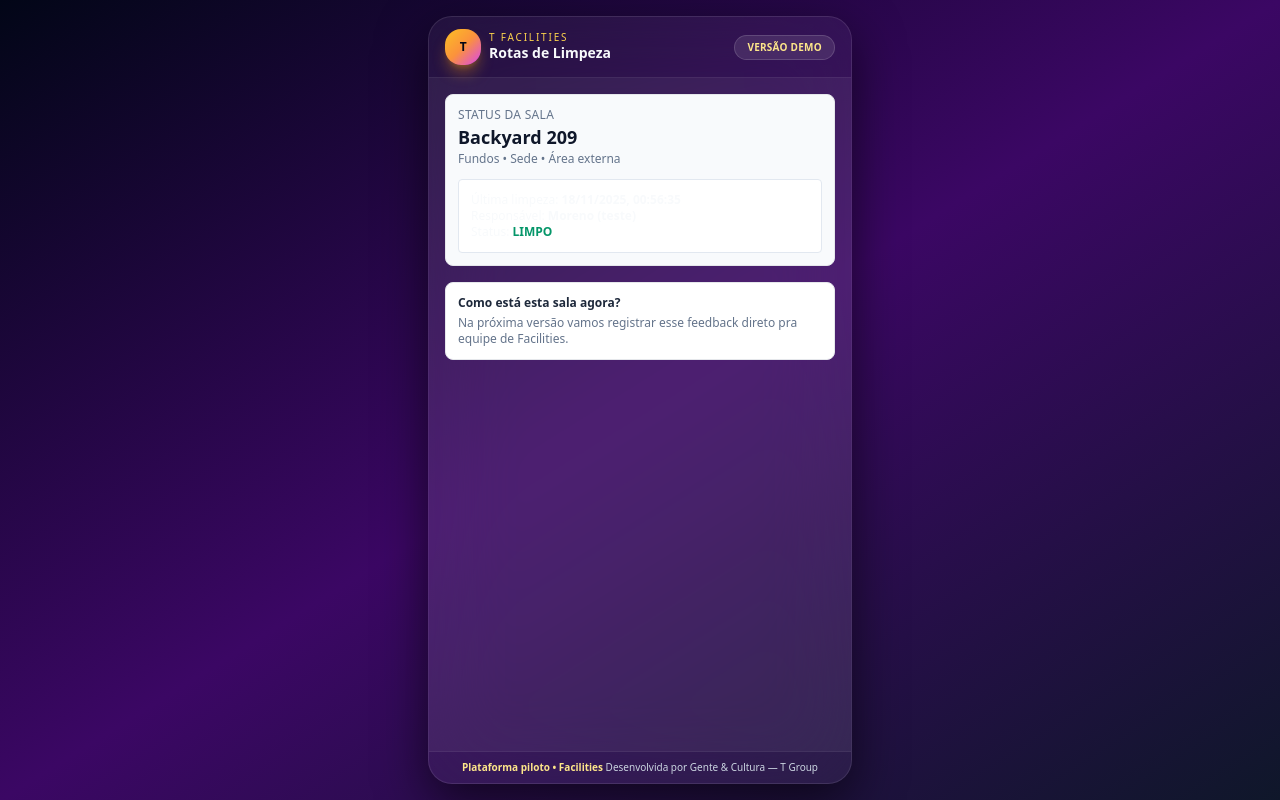
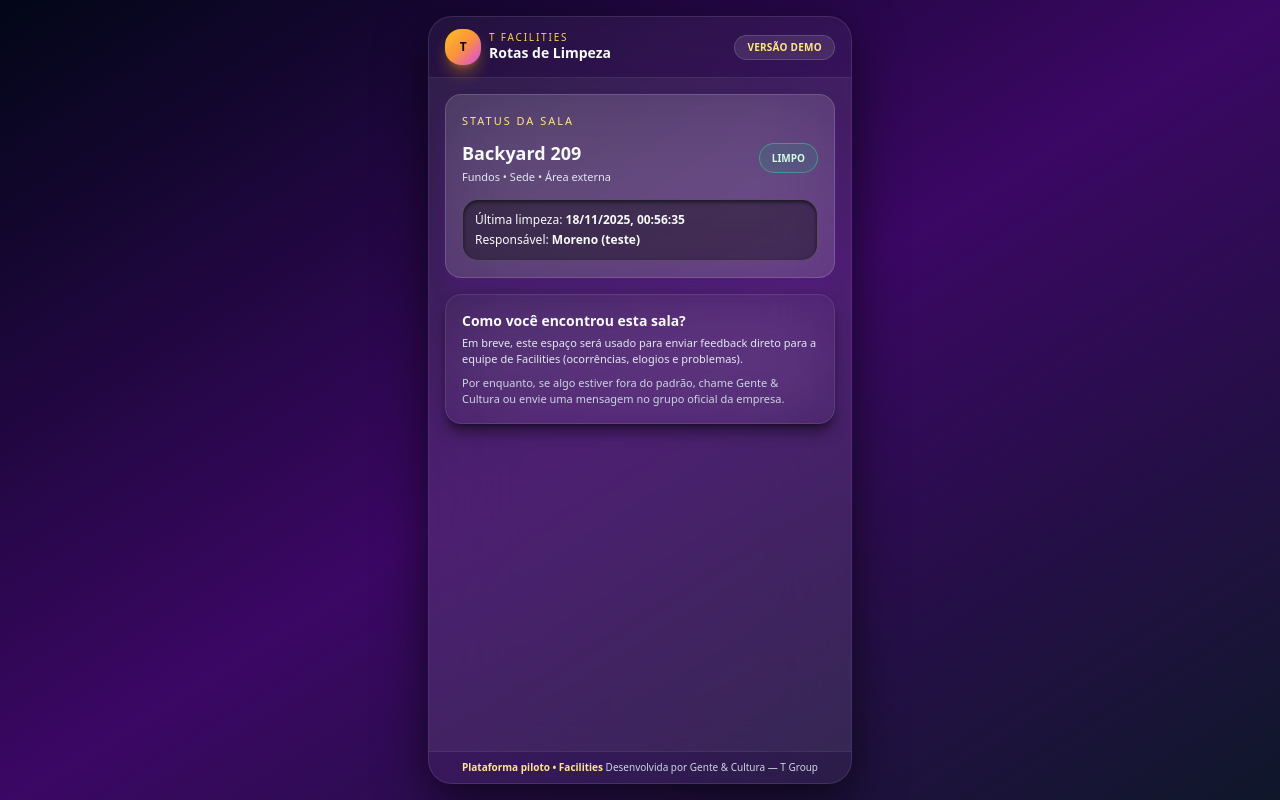
Before and after one commit to morenotgroup/t-facilities-rotas, a Next.js app: page /sala/backyard-209 in a window 1280 px wide. Built offline with nearby package versions, Linux system fonts and the light colour scheme.

Commit message:
Update page.tsx

```diff
--- a/app/sala/[slug]/page.tsx
+++ b/app/sala/[slug]/page.tsx
@@ -12,65 +12,81 @@ export default function SalaStatusPage({ params }: Props) {
   if (!ambiente) {
     return (
       <div className="p-4">
-        <p className="text-sm text-red-600">
-          Sala não encontrada. Verifique se o QR Code está correto.
-        </p>
+        <section className="rounded-2xl border border-red-500/40 bg-red-500/15 p-4 text-sm text-red-50 shadow-lg shadow-red-900/50 backdrop-blur-xl">
+          <p className="font-semibold">Sala não encontrada</p>
+          <p className="mt-1 text-xs text-red-100/90">
+            O QR Code pode estar desatualizado. Avise a equipe de Facilities ou
+            Gente &amp; Cultura.
+          </p>
+        </section>
       </div>
     )
   }
 
   const statusInfo = ultimoStatusPorAmbiente[ambiente.id]
 
+  const statusBadge =
+    statusInfo?.status === 'LIMPO'
+      ? 'bg-emerald-500/15 text-emerald-100 border border-emerald-400/50'
+      : statusInfo?.status === 'PENDENTE'
+        ? 'bg-amber-500/15 text-amber-100 border border-amber-400/50'
+        : 'bg-slate-500/20 text-slate-100 border border-slate-400/40'
+
   return (
-    <div className="flex flex-col gap-4 p-4">
-      <section className="rounded-lg border bg-slate-50 p-3">
-        <p className="text-xs uppercase tracking-wide text-slate-500">Status da sala</p>
-        <p className="text-lg font-semibold text-slate-900">{ambiente.nome}</p>
-        <p className="text-xs text-slate-500">
-          {ambiente.andar} • {ambiente.bloco} • {ambiente.tipo}
+    <div className="flex flex-col gap-4 p-4 pb-6">
+      <section className="rounded-2xl border border-white/15 bg-white/10 p-4 text-sm text-slate-50 shadow-lg shadow-purple-900/50 backdrop-blur-2xl">
+        <p className="text-[11px] uppercase tracking-[0.18em] text-amber-200">
+          Status da sala
         </p>
+        <div className="mt-2 flex items-start justify-between gap-2">
+          <div>
+            <p className="text-lg font-semibold">{ambiente.nome}</p>
+            <p className="text-[11px] text-slate-200">
+              {ambiente.andar} • {ambiente.bloco} • {ambiente.tipo}
+            </p>
+          </div>
+          <div
+            className={`mt-1 inline-flex items-center rounded-full px-3 py-1 text-[10px] font-semibold ${statusBadge}`}
+          >
+            {statusInfo?.status ?? 'SEM REGISTROS'}
+          </div>
+        </div>
 
         {statusInfo ? (
-          <div className="mt-3 rounded border border-slate-200 bg-white p-3 text-xs">
+          <div className="mt-3 rounded-2xl border border-white/15 bg-black/35 p-3 text-xs text-slate-50 shadow-inner shadow-black/60">
             <p>
               Última limpeza:{' '}
               <span className="font-semibold">
                 {new Date(statusInfo.dataHoraISO).toLocaleString('pt-BR')}
               </span>
             </p>
-            <p>
+            <p className="mt-1">
               Responsável:{' '}
               <span className="font-semibold">{statusInfo.responsavel}</span>
             </p>
-            <p>
-              Status:{' '}
-              <span
-                className={
-                  statusInfo.status === 'LIMPO'
-                    ? 'font-semibold text-emerald-600'
-                    : statusInfo.status === 'PENDENTE'
-                      ? 'font-semibold text-amber-600'
-                      : 'font-semibold text-slate-700'
-                }
-              >
-                {statusInfo.status}
-              </span>
-            </p>
             {statusInfo.observacoes && (
-              <p className="mt-1 text-slate-600">Obs: {statusInfo.observacoes}</p>
+              <p className="mt-1 text-slate-100">
+                Obs:{' '}
+                <span className="text-slate-200">{statusInfo.observacoes}</span>
+              </p>
             )}
           </div>
         ) : (
-          <p className="mt-3 text-xs text-slate-500">
-            Nenhum registro de limpeza encontrado ainda.
+          <p className="mt-3 text-xs text-slate-200">
+            Ainda não há registro de limpeza para esta sala.
           </p>
         )}
       </section>
 
-      <section className="rounded-lg border bg-white p-3 text-xs">
-        <p className="font-semibold text-slate-800">Como está esta sala agora?</p>
-        <p className="mt-1 text-slate-500">
-          Na próxima versão vamos registrar esse feedback direto pra equipe de Facilities.
+      <section className="rounded-2xl border border-white/10 bg-white/6 p-4 text-xs text-slate-50 shadow-lg shadow-black/50 backdrop-blur-2xl">
+        <p className="font-semibold text-sm">Como você encontrou esta sala?</p>
+        <p className="mt-1 text-[11px] text-slate-200">
+          Em breve, este espaço será usado para enviar feedback direto para a equipe
+          de Facilities (ocorrências, elogios e problemas).
+        </p>
+        <p className="mt-2 text-[11px] text-slate-300">
+          Por enquanto, se algo estiver fora do padrão, chame Gente &amp; Cultura ou
+          envie uma mensagem no grupo oficial da empresa.
         </p>
       </section>
     </div>
```
